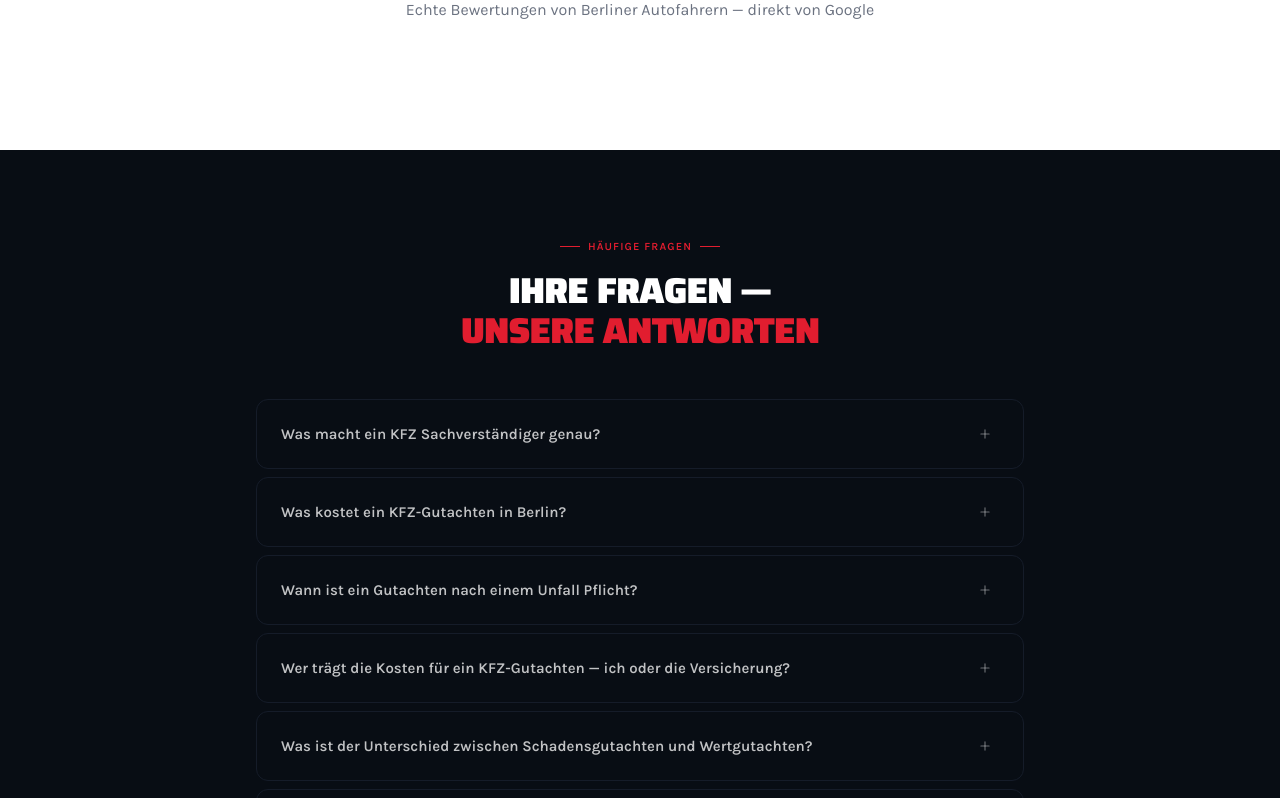
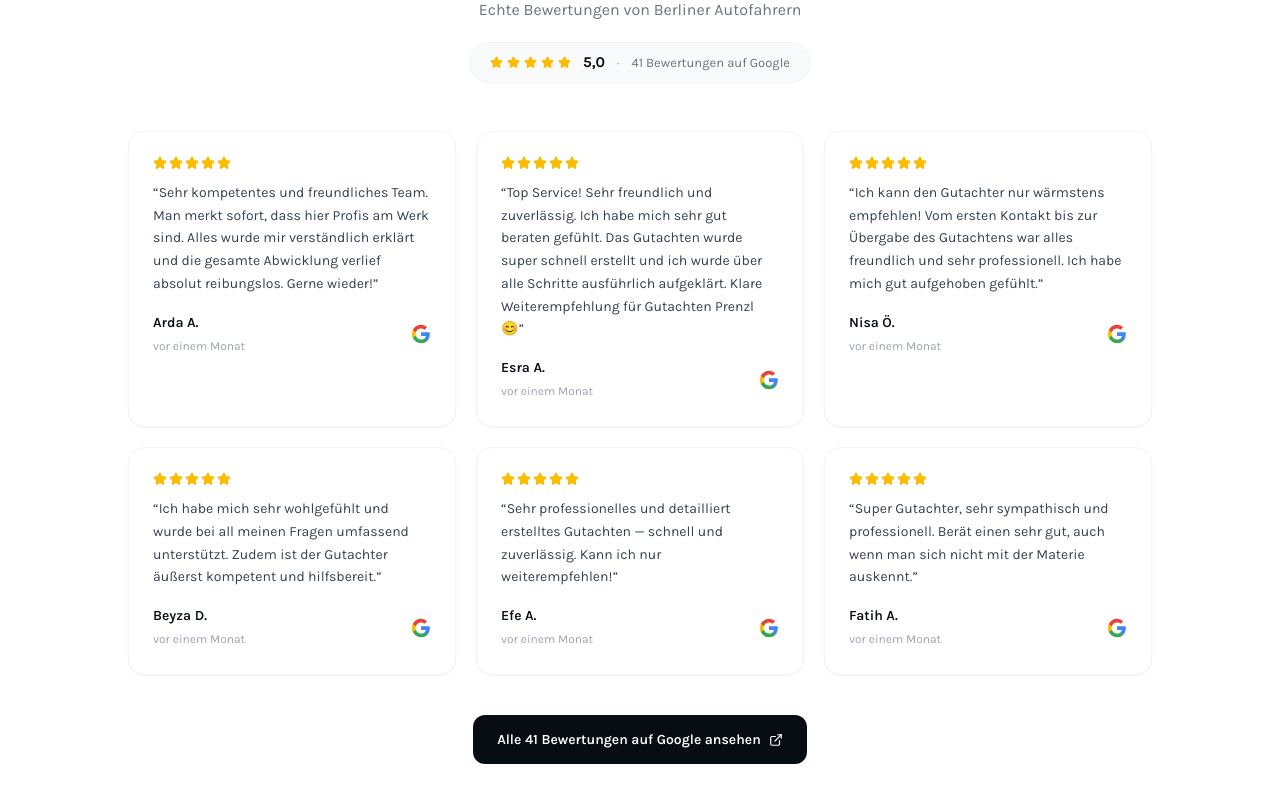
Before and after one commit to atiii3636-hash/gutachtenprenzl, a Next.js app: page / in a window 1280 px wide. Shown: the part 5120-5918 px from the top of the page. Built offline with nearby package versions, Linux system fonts and the light colour scheme; no server answers.

Commit message:
feat: Google Reviews via Places API (24h ISR)

```diff
--- /dev/null
+++ b/app/api/reviews/route.ts
@@ -0,0 +1,46 @@
+import { NextResponse } from "next/server";
+
+interface PlaceDetailsResponse {
+  rating: number;
+  userRatingCount: number;
+  reviews: {
+    rating: number;
+    text: { text: string };
+    relativePublishTimeDescription: string;
+    authorAttribution: { displayName: string };
+  }[];
+}
+
+export const revalidate = 86400;
+
+export async function GET() {
+  const apiKey = process.env.GOOGLE_PLACES_API_KEY;
+  const placeId = process.env.GOOGLE_PLACE_ID;
+
+  if (!apiKey || !placeId) {
+    return NextResponse.json(
+      { error: "GOOGLE_PLACES_API_KEY or GOOGLE_PLACE_ID not configured" },
+      { status: 503 }
+    );
+  }
+
+  try {
+    const url = `https://places.googleapis.com/v1/places/${placeId}?languageCode=de&key=${apiKey}`;
+
+    const res = await fetch(url, {
+      headers: { "X-Goog-FieldMask": "displayName,rating,userRatingCount,reviews" },
+      next: { revalidate: 86400 },
+    });
+    if (!res.ok) throw new Error(`HTTP ${res.status}`);
+
+    const data: PlaceDetailsResponse = await res.json();
+
+    return NextResponse.json({
+      rating: data.rating,
+      totalCount: data.userRatingCount,
+      reviews: (data.reviews ?? []).slice(0, 6),
+    });
+  } catch (err) {
+    return NextResponse.json({ error: String(err) }, { status: 500 });
+  }
+}
--- a/components/google-reviews-section.tsx
+++ b/components/google-reviews-section.tsx
@@ -1,37 +1,191 @@
-"use client";
-import Script from "next/script";
-import { Star } from "lucide-react";
+import { Star, ExternalLink } from "lucide-react";
 
-export default function GoogleReviewsSection() {
+interface GoogleReview {
+  name: string;
+  rating: number;
+  text: { text: string; languageCode: string };
+  relativePublishTimeDescription: string;
+  authorAttribution: { displayName: string; photoUri: string };
+}
+
+interface PlaceDetailsResponse {
+  displayName: { text: string };
+  rating: number;
+  userRatingCount: number;
+  reviews: GoogleReview[];
+}
+
+interface ReviewData {
+  name: string;
+  date: string;
+  text: string;
+  stars: number;
+}
+
+const FALLBACK_REVIEWS: ReviewData[] = [
+  {
+    name: "Arda A.",
+    date: "vor einem Monat",
+    text: "Sehr kompetentes und freundliches Team. Man merkt sofort, dass hier Profis am Werk sind. Alles wurde mir verständlich erklärt und die gesamte Abwicklung verlief absolut reibungslos. Gerne wieder!",
+    stars: 5,
+  },
+  {
+    name: "Esra A.",
+    date: "vor einem Monat",
+    text: "Top Service! Sehr freundlich und zuverlässig. Ich habe mich sehr gut beraten gefühlt. Das Gutachten wurde super schnell erstellt und ich wurde über alle Schritte ausführlich aufgeklärt. Klare Weiterempfehlung für Gutachten Prenzl 😊",
+    stars: 5,
+  },
+  {
+    name: "Nisa Ö.",
+    date: "vor einem Monat",
+    text: "Ich kann den Gutachter nur wärmstens empfehlen! Vom ersten Kontakt bis zur Übergabe des Gutachtens war alles freundlich und sehr professionell. Ich habe mich gut aufgehoben gefühlt.",
+    stars: 5,
+  },
+  {
+    name: "Beyza D.",
+    date: "vor einem Monat",
+    text: "Ich habe mich sehr wohlgefühlt und wurde bei all meinen Fragen umfassend unterstützt. Zudem ist der Gutachter äußerst kompetent und hilfsbereit.",
+    stars: 5,
+  },
+  {
+    name: "Efe A.",
+    date: "vor einem Monat",
+    text: "Sehr professionelles und detailliert erstelltes Gutachten — schnell und zuverlässig. Kann ich nur weiterempfehlen!",
+    stars: 5,
+  },
+  {
+    name: "Fatih A.",
+    date: "vor einem Monat",
+    text: "Super Gutachter, sehr sympathisch und professionell. Berät einen sehr gut, auch wenn man sich nicht mit der Materie auskennt.",
+    stars: 5,
+  },
+];
+
+async function fetchGoogleReviews(): Promise<{
+  reviews: ReviewData[];
+  rating: number;
+  totalCount: number;
+}> {
+  const apiKey = process.env.GOOGLE_PLACES_API_KEY;
+  const placeId = process.env.GOOGLE_PLACE_ID;
+
+  if (!apiKey || !placeId) {
+    return { reviews: FALLBACK_REVIEWS, rating: 5.0, totalCount: 41 };
+  }
+
+  try {
+    const url = `https://places.googleapis.com/v1/places/${placeId}?languageCode=de&key=${apiKey}`;
+
+    const res = await fetch(url, {
+      headers: {
+        "X-Goog-FieldMask": "displayName,rating,userRatingCount,reviews",
+      },
+      next: { revalidate: 86400 },
+    });
+
+    if (!res.ok) throw new Error(`HTTP ${res.status}`);
+
+    const data: PlaceDetailsResponse = await res.json();
+
+    if (!data.rating) throw new Error("Unexpected API response");
+
+    return {
+      rating: data.rating,
+      totalCount: data.userRatingCount,
+      reviews: (data.reviews ?? []).slice(0, 6).map((r) => ({
+        name: r.authorAttribution.displayName,
+        date: r.relativePublishTimeDescription,
+        text: r.text.text,
+        stars: r.rating,
+      })),
+    };
+  } catch (err) {
+    console.error("[GoogleReviews] Fetch failed, using fallback:", err);
+    return { reviews: FALLBACK_REVIEWS, rating: 5.0, totalCount: 47 };
+  }
+}
+
+export default async function GoogleReviewsSection() {
+  const { reviews, rating, totalCount } = await fetchGoogleReviews();
+
+  const ratingDisplay = rating.toLocaleString("de-DE", {
+    minimumFractionDigits: 1,
+    maximumFractionDigits: 1,
+  });
+
   return (
     <section className="bg-white py-20 px-5">
       <div className="max-w-5xl mx-auto">
-
         {/* Header */}
         <div className="text-center mb-12">
           <div className="inline-flex items-center gap-1.5 mb-5">
-            {[1,2,3,4,5].map((i) => (
+            {[1, 2, 3, 4, 5].map((i) => (
               <Star key={i} size={20} className="fill-[#FBBC04] text-[#FBBC04]" />
             ))}
           </div>
           <h2 className="font-display font-black text-4xl md:text-5xl text-[#080D14] uppercase tracking-tight leading-tight mb-3">
             Das sagen unsere <span className="text-[#E11D2F]">Kunden</span>
           </h2>
-          <p className="text-gray-500 text-[16px]">
-            Echte Bewertungen von Berliner Autofahrern — direkt von Google
+          <p className="text-gray-500 text-[16px] mb-2">
+            Echte Bewertungen von Berliner Autofahrern
           </p>
+          {/* Aggregate badge */}
+          <div className="inline-flex items-center gap-3 bg-gray-50 border border-gray-100 rounded-full px-5 py-2 mt-3">
+            <div className="flex items-center gap-1">
+              {[1, 2, 3, 4, 5].map((i) => (
+                <Star key={i} size={13} className="fill-[#FBBC04] text-[#FBBC04]" />
+              ))}
+            </div>
+            <span className="font-bold text-[#080D14] text-[15px]">{ratingDisplay}</span>
+            <span className="text-gray-400 text-[13px]">·</span>
+            <span className="text-gray-500 text-[13px]">{totalCount} Bewertungen auf Google</span>
+          </div>
         </div>
 
-        {/* Elfsight Widget */}
-        <Script
-          src="https://elfsightcdn.com/platform.js"
-          strategy="lazyOnload"
-        />
-        <div
-          className="elfsight-app-182ff50e-18df-4d85-8f17-c8c11eda18c5"
-          data-elfsight-app-lazy
-        />
+        {/* Review cards */}
+        <div className="grid md:grid-cols-2 lg:grid-cols-3 gap-5 mb-10">
+          {reviews.map((r, i) => (
+            <div key={i} className="bg-white border border-gray-100 rounded-2xl p-6 shadow-sm hover:shadow-md transition-shadow">
+              {/* Stars */}
+              <div className="flex items-center gap-0.5 mb-3">
+                {Array.from({ length: r.stars }).map((_, s) => (
+                  <Star key={s} size={14} className="fill-[#FBBC04] text-[#FBBC04]" />
+                ))}
+              </div>
+              {/* Text */}
+              <p className="text-gray-700 text-[14px] leading-relaxed mb-4">
+                &ldquo;{r.text}&rdquo;
+              </p>
+              {/* Author */}
+              <div className="flex items-center justify-between">
+                <div>
+                  <span className="font-semibold text-[#080D14] text-[14px] block">{r.name}</span>
+                  <span className="text-gray-400 text-[12px]">{r.date}</span>
+                </div>
+                {/* Google G */}
+                <svg width="20" height="20" viewBox="0 0 24 24" fill="none" aria-label="Google">
+                  <path d="M22.56 12.25c0-.78-.07-1.53-.2-2.25H12v4.26h5.92c-.26 1.37-1.04 2.53-2.21 3.31v2.77h3.57c2.08-1.92 3.28-4.74 3.28-8.09z" fill="#4285F4"/>
+                  <path d="M12 23c2.97 0 5.46-.98 7.28-2.66l-3.57-2.77c-.98.66-2.23 1.06-3.71 1.06-2.86 0-5.29-1.93-6.16-4.53H2.18v2.84C3.99 20.53 7.7 23 12 23z" fill="#34A853"/>
+                  <path d="M5.84 14.09c-.22-.66-.35-1.36-.35-2.09s.13-1.43.35-2.09V7.07H2.18C1.43 8.55 1 10.22 1 12s.43 3.45 1.18 4.93l3.66-2.84z" fill="#FBBC05"/>
+                  <path d="M12 5.38c1.62 0 3.06.56 4.21 1.64l3.15-3.15C17.45 2.09 14.97 1 12 1 7.7 1 3.99 3.47 2.18 7.07l3.66 2.84c.87-2.6 3.3-4.53 6.16-4.53z" fill="#EA4335"/>
+                </svg>
+              </div>
+            </div>
+          ))}
+        </div>
 
+        {/* CTA to Google */}
+        <div className="text-center">
+          <a
+            href="https://www.google.com/maps/search/?api=1&query=Gutachten+Prenzl+KFZ+Sachverst%C3%A4ndiger+Berlin"
+            target="_blank"
+            rel="noopener noreferrer"
+            className="inline-flex items-center gap-2 bg-[#080D14] hover:bg-[#111820] text-white font-semibold text-[14px] px-6 py-3.5 rounded-xl transition-colors"
+          >
+            Alle {totalCount} Bewertungen auf Google ansehen
+            <ExternalLink size={14} />
+          </a>
+        </div>
       </div>
     </section>
   );
```
